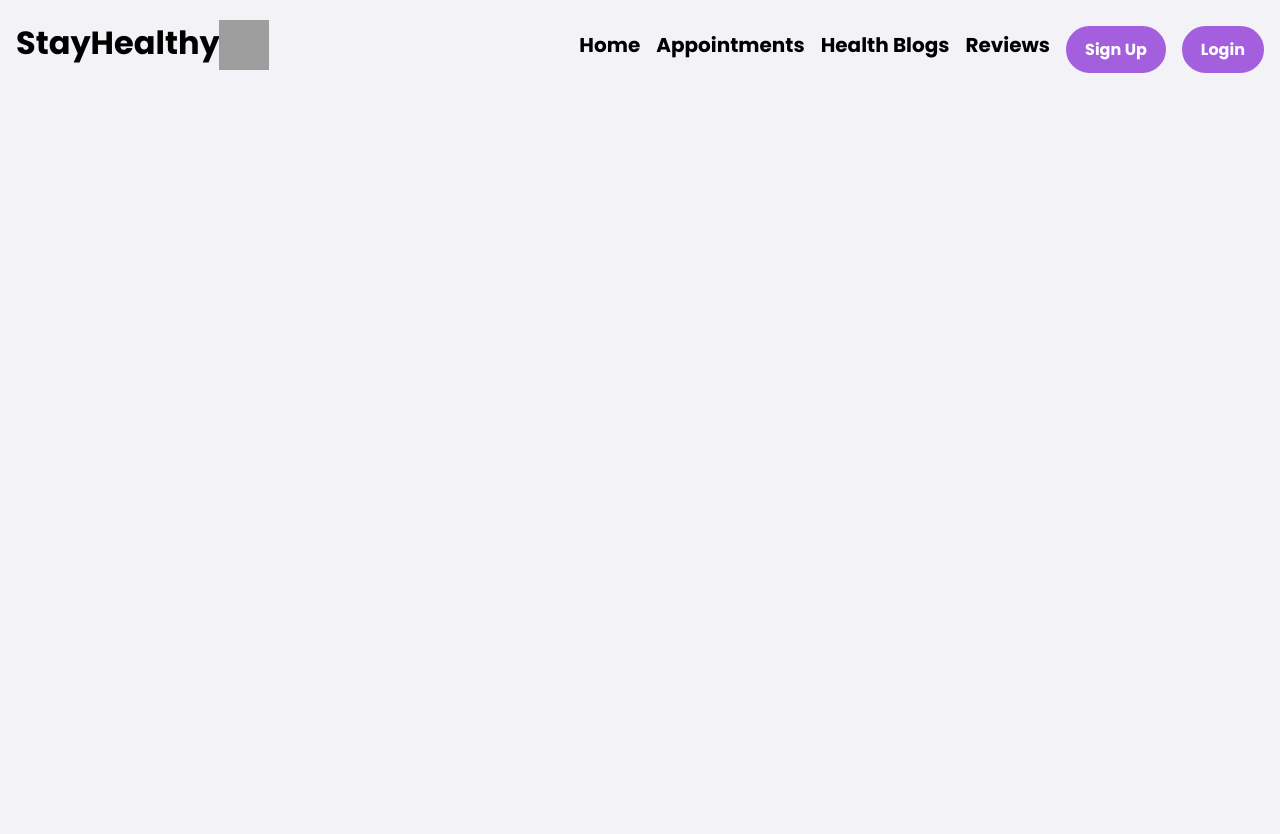
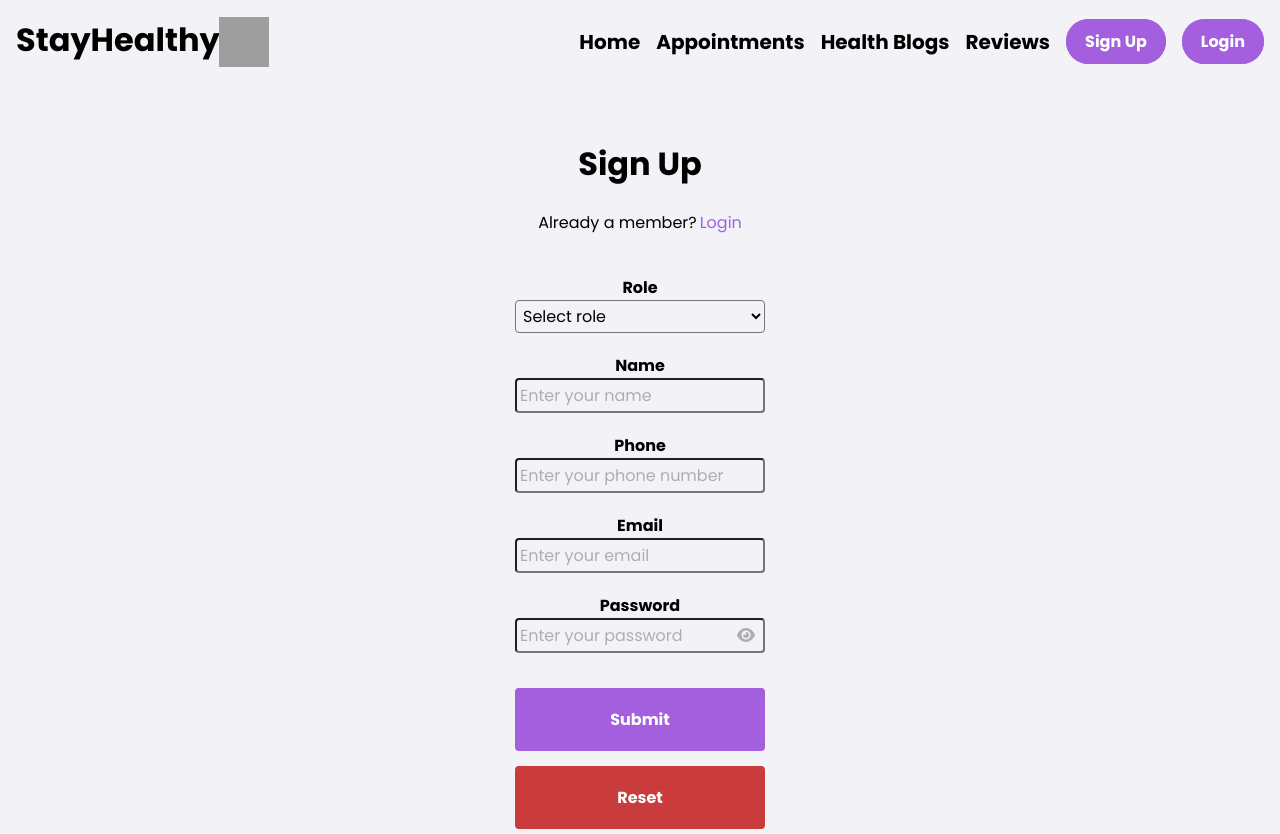
Before and after one commit to Kuchela13/test_med_app, a React (Create React App) app: page /signup in a window 1280 px wide. Before the commit the page ends 800 px from the top, so only its background shows below. Built offline with nearby package versions, Linux system fonts and the light colour scheme; grey boxes are pictures that could not be loaded.

Commit message:
Make all react components

```diff
--- a/public/index.html
+++ b/public/index.html
@@ -29,7 +29,8 @@
 <link rel="preconnect" href="https://fonts.gstatic.com" crossorigin />
 <link href="https://fonts.googleapis.com/css2?family=Poppins:wght@100;200;300;400;500;600;700;800;900&display=swap" rel="stylesheet">
 <link rel="stylesheet" href="https://maxcdn.bootstrapcdn.com/font-awesome/4.4.0/css/font-awesome.min.css">
-  </head>
+<link rel="stylesheet" href="https://cdnjs.cloudflare.com/ajax/libs/font-awesome/6.0.0/css/all.min.css" integrity="sha384-..." crossorigin="anonymous">
+</head>
   <body>
     <noscript>You need to enable JavaScript to run this app.</noscript>
     <div id="root"></div>
--- a/src/App.js
+++ b/src/App.js
@@ -4,6 +4,8 @@ import React, { useEffect } from 'react';
 import { BrowserRouter, Routes, Route } from "react-router-dom";
 import Navbar from './Components/Navbar/Navbar';
 import Landing_Page from './Components/Landing_Page/Landing_Page';
+import Sign_Up from './Components/Sign_Up/Sign_Up';
+import Login from './Components/Login/Login'
 
 function App() {
   return (
@@ -14,7 +16,9 @@ function App() {
           <Navbar/>
 
           <Routes>
-          <Route path="/" element={<Landing_Page/>}/>
+          <Route path="landingpage" element={<Landing_Page/>}/>
+          <Route path="/signup" element= {<Sign_Up/>}/>
+          <Route path="/login" element= {<Login/>}/>
           </Routes>
         </BrowserRouter>
 
--- a/src/Components/Login/Login.css
+++ b/src/Components/Login/Login.css
@@ -93,7 +93,7 @@ padding: 3px 30px 3px 3px;
 
 .fa-eye {
     position:absolute;
-    top:50%;
+    top:57%;
     right:4%;
     color:#AEAEB2;
 }
--- a/src/Components/Login/Login.js
+++ b/src/Components/Login/Login.js
@@ -0,0 +1,53 @@
+import React from "react";
+import "./Login.css";
+
+const Login = () => {
+    return (
+
+
+
+ <div className="container">
+    <div>
+        <h1 className="login1">Login</h1>
+    </div>
+    <div className="login">
+        <p className="member"> Are you a new member?</p>
+       <a href="../Sign_Up/Sign_Up.html" className="lmember">Sign Up Here</a>
+
+    </div>
+    <div id="signupform">
+        <form>
+
+            <div className="form_member">
+                <label htmlFor="email">Email</label>
+                <input type="email" name="email" id="email" required className="form-control" placeholder="Enter your email"/>
+            </div>
+
+             <div className="form_member psw">
+                <label htmlFor="password">Password</label>
+                <input type="password" name="password" id="password" required className="form-control" placeholder="Enter your password"/>
+                <i className="fa-solid fa-eye" id="show_password"></i>
+            </div>
+
+        </form>
+    </div>
+
+    <div className="lbutton">
+        <a href="#">
+            <button type="submit" className="loginbtn">Submit</button>
+        </a>
+    </div>
+    <div className="rbutton">
+        <a href="#">
+            <button type="reset" className="resetbtn">Reset</button>
+        </a>
+    </div>
+    <div>
+        <a href="#" className="fpw"> Forgot password? </a>
+    </div>
+
+</div>
+    );
+};
+
+export default Login;
--- a/src/Components/Navbar/Navbar.css
+++ b/src/Components/Navbar/Navbar.css
@@ -18,6 +18,7 @@ nav {
     align-items: center;
     justify-content: space-between;
     background-color: #F2F2F7;
+    margin-bottom: 0;
 }
 
 .active_nav_links {
@@ -50,7 +51,7 @@ nav {
 
   }
 
-.btn1 {
+#btn1 {
     background-color: #A45FDF;
     font-size: 16px;
     font:Roboto Serif;
--- a/src/Components/Navbar/Navbar.js
+++ b/src/Components/Navbar/Navbar.js
@@ -1,4 +1,5 @@
 import './Navbar.css';
+import { Link } from "react-router-dom";
 
 function Navbar() {
     return (
@@ -22,7 +23,8 @@ function Navbar() {
 
 <ul className="active_nav_links">
 <li className="link">
-<a href="../Landing_Page/LandingPage.html"> Home</a>
+    <Link to="/landingpage">Home</Link>
+
 </li>
 
 <li className="link">
@@ -38,15 +40,15 @@ function Navbar() {
 </li>
 
 <li className="link">
-<a href="../Sign_Up/Sign_Up.html">
-<button className="btn1">Sign Up</button>
-</a>
+<Link to="/signup" id="btn1">Sign Up</Link>
+
+
 </li>
 
 <li className="link">
-<a href="../Login/Login.html">
-<button className="btn1">Login</button>
-</a>
+<Link to="/login" id="btn1">Login</Link>
+
+
 </li>
 </ul>
 
--- a/src/Components/Sign_Up/Sign_Up.css
+++ b/src/Components/Sign_Up/Sign_Up.css
@@ -11,14 +11,14 @@
     flex-direction: column;
     align-items: center;
     margin: 0 auto;
-    margin-top:10%;
+    margin-top:0;
     max-width: 900px;
     overflow:hidden;
 }
 
 .login {
     display:flex;
-    margin-top:10px;
+
     margin-bottom:20px;
 }
 
@@ -33,7 +33,7 @@
 .form_member {
     display:flex;
     flex-direction: column;
-    margin:20px;
+    margin: 15px;
     width:250px;
 
 
--- a/src/Components/Sign_Up/Sign_Up.js
+++ b/src/Components/Sign_Up/Sign_Up.js
@@ -0,0 +1,74 @@
+import React from "react";
+import "./Sign_Up.css";
+import { Link } from "react-router-dom";
+
+
+
+
+const Sign_Up = () => {
+return (
+
+<div className="container">
+<div>
+    <h1 className="signup">Sign Up</h1>
+</div>
+<div className="login">
+    <p className="member"> Already a member?</p>
+   <a href="../Login/Login.html" className="lmember">Login</a>
+
+</div>
+<div id="signupform">
+    <form>
+         <div className="form_member">
+            <label htmlFor="dropdown">Role</label>
+           <select id="dropdown" required className="form-control">
+                <option id="select1" value="" disabled selected hidden>Select role</option>
+                <option value="Doctor">Doctor</option>
+                <option value="Patient">Patient</option>
+           </select>
+        </div>
+
+
+
+        <div className="form_member">
+            <label htmlFor="name">Name</label>
+            <input type="text" name="name" id="name" required className="form-control" placeholder="Enter your name"/>
+        </div>
+
+         <div className="form_member">
+            <label htmlFor="phone">Phone</label>
+            <input type="tel" name="phone" id="phone" required className="form-control" placeholder="Enter your phone number"/>
+        </div>
+
+         <div className="form_member">
+            <label htmlFor="email">Email</label>
+            <input type="email" name="email" id="email" required className="form-control" placeholder="Enter your email"/>
+        </div>
+
+         <div className="form_member psw">
+            <label htmlFor="password">Password</label>
+            <input type="password" name="password" id="password" required className="form-control" placeholder="Enter your password"/>
+            <i className="fa-solid fa-eye" id="show_password"></i>
+        </div>
+
+    </form>
+</div>
+
+<div className="sbutton">
+    <a href="#">
+        <button type="submit" className="submitbtn">Submit</button>
+    </a>
+</div>
+<div className="rbutton">
+    <a href="#">
+        <button type="reset" className="resetbtn">Reset</button>
+    </a>
+</div>
+
+</div>
+
+
+ );
+};
+
+export default Sign_Up;
```
